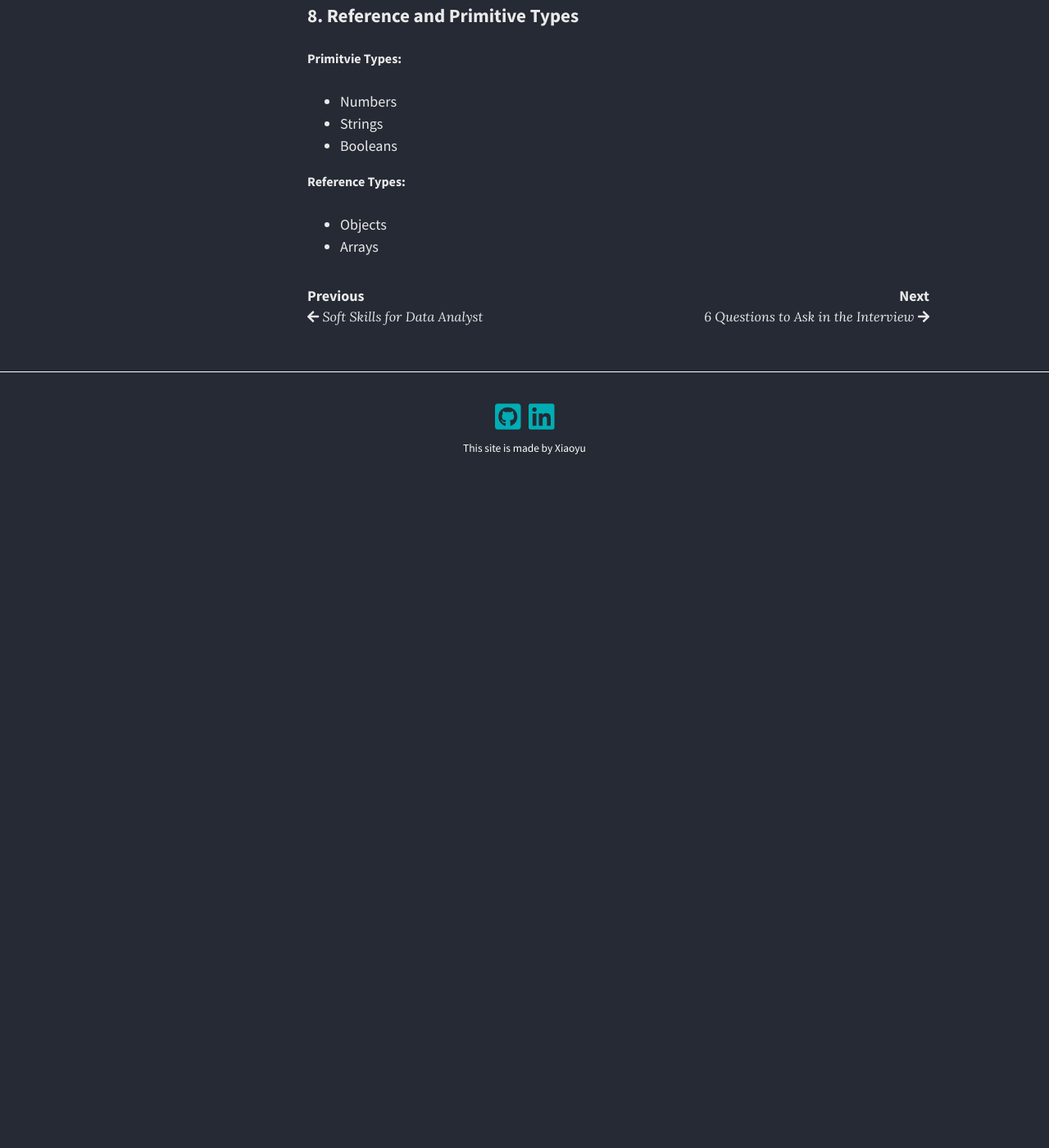
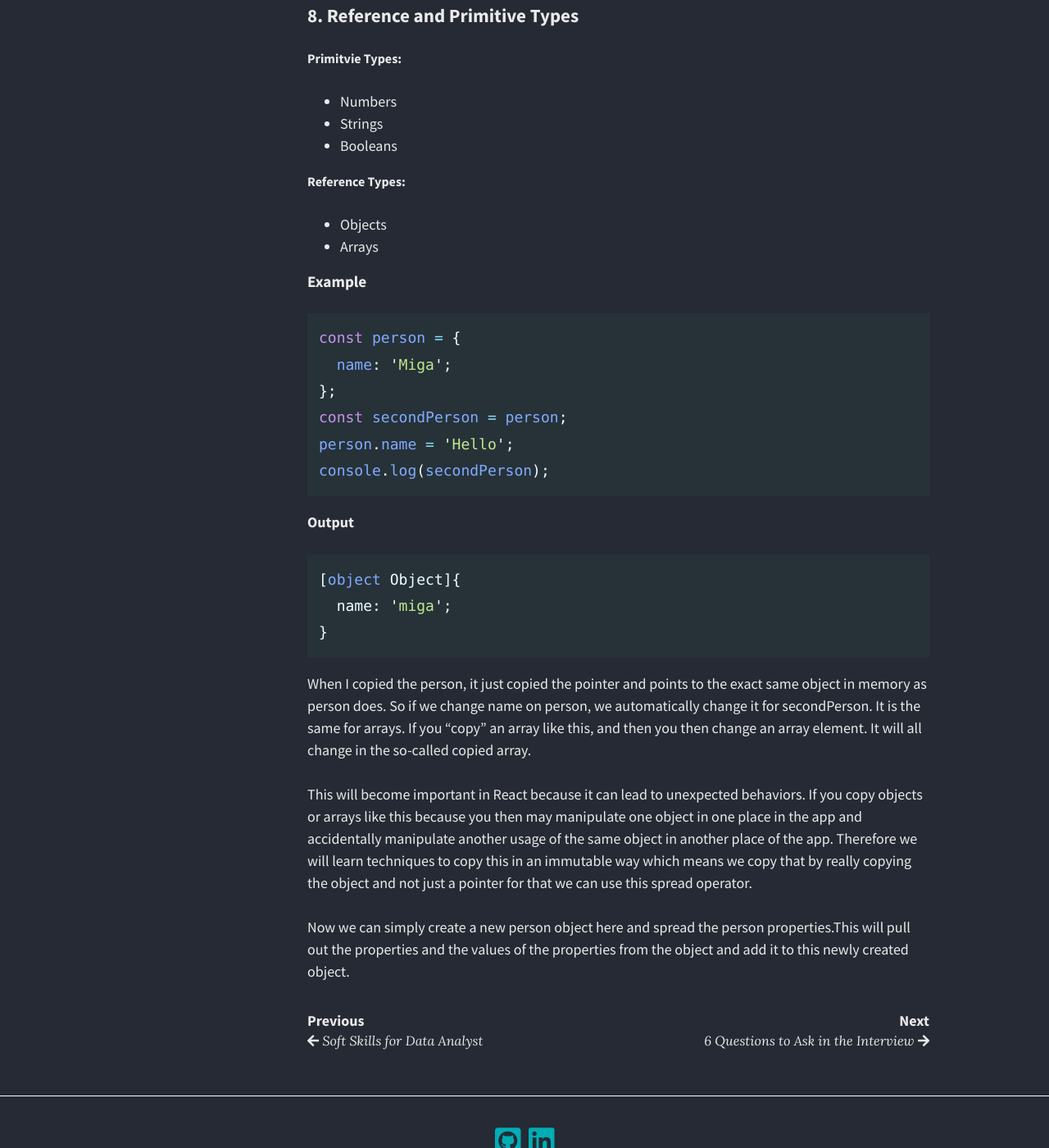
Before and after one commit to migapipo/personal-blog, a Jekyll site: the page built from _posts/2020-01-09-React Learning.md, in a window 1280 px wide and 1400 px high, scrolled down 11145 px. Shown: the whole window at 82% size. Built offline with Jekyll 4.4.1, drawn with Linux system fonts in a browser that asks for light colours; nearby versions of some CDN libraries; emoji names are drawn with the system emoji font; before the commit the page ends 11775 px from its top, so only the background shows below that; some of the changed text lies outside the part shown.

Commit message:
react learning

````diff
--- a/_posts/2020-01-09-React Learning.md
+++ b/_posts/2020-01-09-React Learning.md
@@ -324,7 +324,7 @@ function soryArgs(...args){
 #### Example:
  ```javascript
 const filter = (...args) => {
-  return args.filter(el => el === 1);
+  return args.filter(el => el === 1);  // three equals: Checks for type and value equality
 }
 
 console.log(filter(1, 2, 3));
@@ -399,3 +399,28 @@ console.log(num1,num3);
 ##### Reference Types:
 - Objects
 - Arrays
+
+
+
+#### Example
+```javascript
+const person = {
+  name: 'Miga';
+};
+const secondPerson = person;
+person.name = 'Hello';
+console.log(secondPerson);
+```
+**Output**
+```javascript
+[object Object]{
+  name: 'miga';
+}
+```
+When I copied the person, it just copied the pointer and points to the exact same object in memory as person does. So if we change name on person, we automatically change it for secondPerson. It is the same for arrays. If you "copy" an array like this, and then you then change an array element. It will all change in the so-called copied array.
+
+This will become important in React because it can lead to unexpected behaviors.
+If you copy objects or arrays like this because you then may manipulate one object in one place in the app and accidentally manipulate another usage of the same object in another place of the app. Therefore we will learn techniques to copy this in an immutable way which means we copy that by really copying the object and not just a pointer for that we can use this spread operator.
+
+Now we can simply create a new person object here and spread the person properties.This will pull out the properties and the values of the properties from the object and add it to this
+newly created object.
````
Also changed, not shown: other parts of _posts/2020-01-09-React Learning.md (+1 -1 lines).
